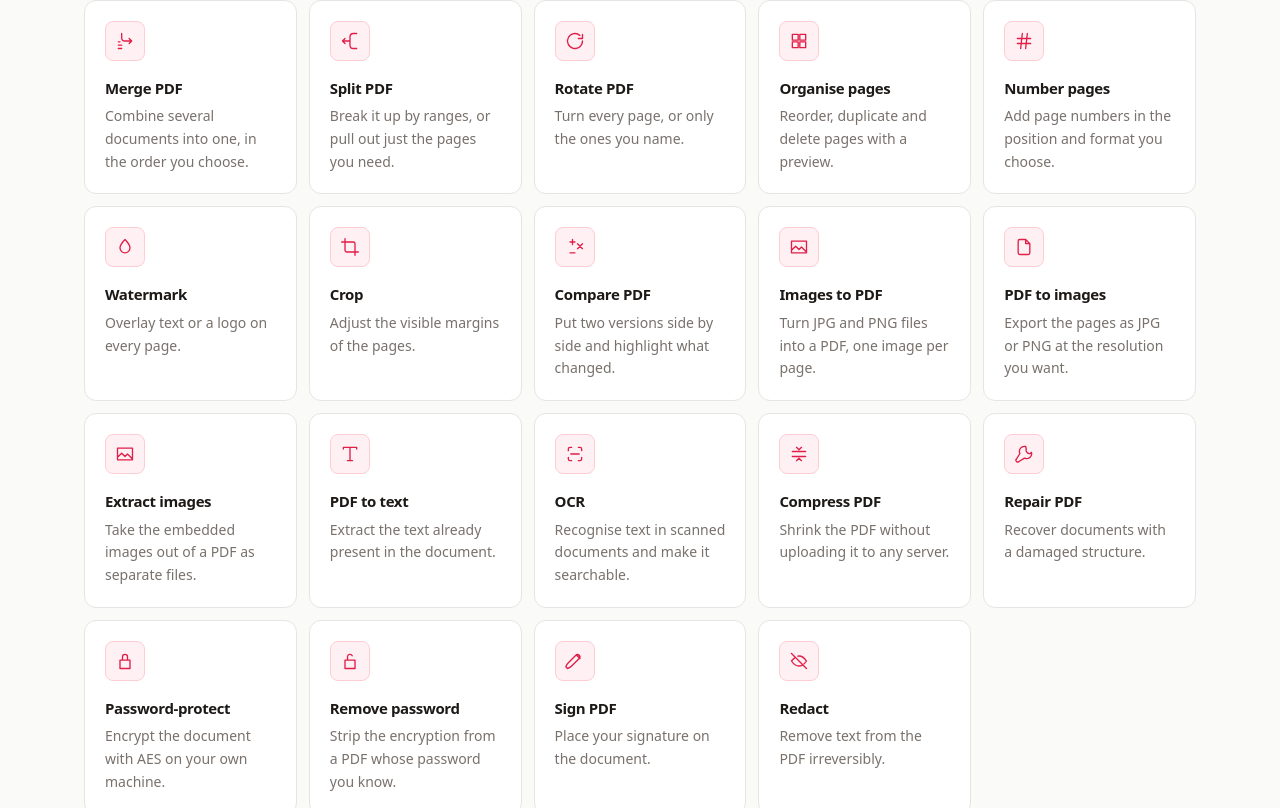
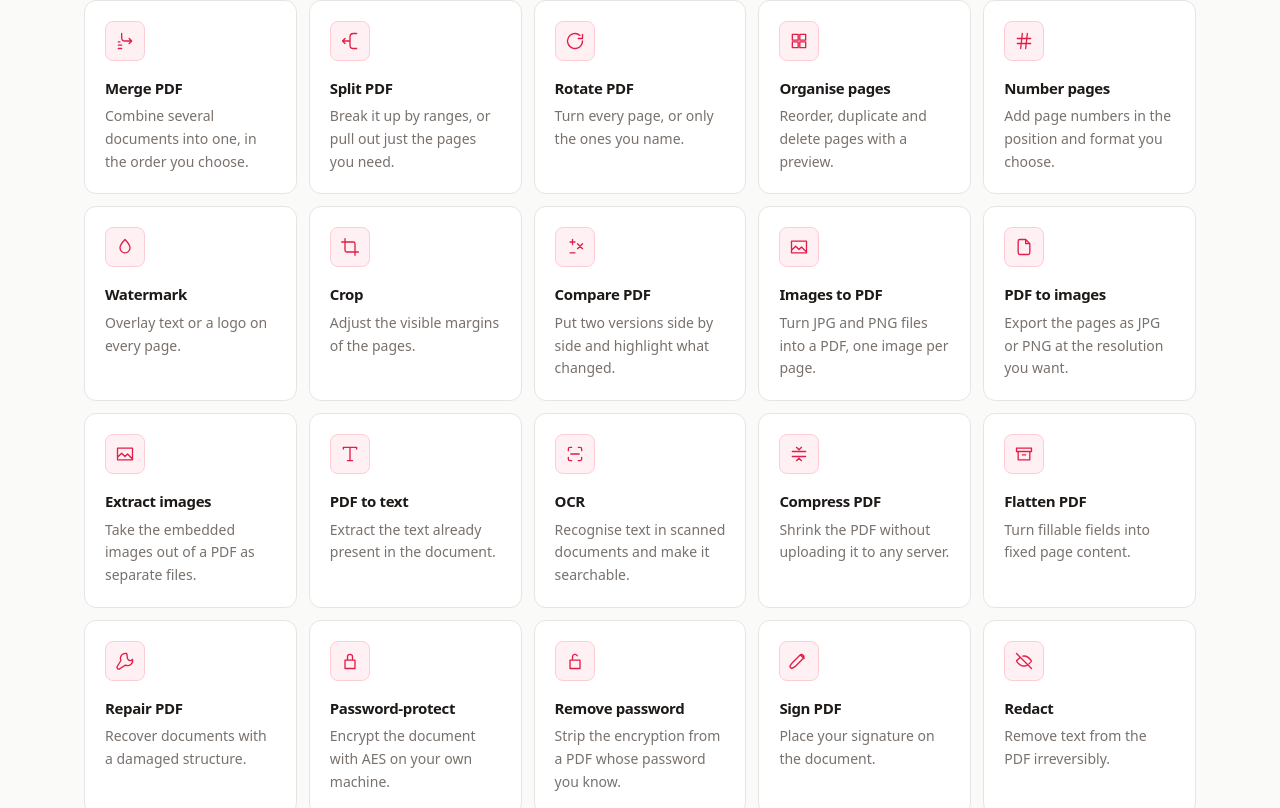
Before and after one commit to adgllorente/sofapdf, a React (Vite) app: page / in a window 1280 px wide. Shown: the part 548-1356 px from the top of the page. Built offline with nearby package versions, Linux system fonts and the light colour scheme.

Commit message:
feat: add PDF flattening tool

```diff
--- a/src/i18n/locales/en.ts
+++ b/src/i18n/locales/en.ts
@@ -230,6 +230,7 @@ export const en: typeof es = {
     ocrFailed: 'Could not recognise the text on page {n}.',
     compareNeedTwo: 'Upload two PDFs to compare.',
     compareFailed: 'Could not compare the pages.',
+    flattenFailed: 'The form fields could not be flattened.',
   },
 
   filenames: {
@@ -239,6 +240,7 @@ export const en: typeof es = {
     selection: 'selection',
     numbered: 'numbered',
     compressed: 'compressed',
+    flattened: 'flattened',
     rotated: 'rotated',
     repaired: 'repaired',
     protected: 'protected',
@@ -265,6 +267,7 @@ export const en: typeof es = {
     salvaging: 'Salvaging what is left',
     encrypting: 'Encrypting the document',
     decrypting: 'Decrypting the document',
+    flattening: 'Flattening the form fields',
     done: 'Done',
   },
 
@@ -518,6 +521,14 @@ export const en: typeof es = {
         },
       },
     },
+    flatten: {
+      name: 'Flatten PDF',
+      short: 'Turn fillable fields into fixed page content.',
+      description:
+        'Integrates the visible form values into the pages and removes their editable fields, without rasterising text or graphics.',
+      action: 'Flatten PDF',
+      note: 'Flattens AcroForm fields. They cannot be edited or filled in afterwards.',
+    },
     repair: {
       name: 'Repair PDF',
       short: 'Recover documents with a damaged structure.',
--- a/src/i18n/locales/es.ts
+++ b/src/i18n/locales/es.ts
@@ -234,6 +234,7 @@ export const es = {
     ocrFailed: 'No se pudo reconocer el texto de la página {n}.',
     compareNeedTwo: 'Sube dos PDFs para comparar.',
     compareFailed: 'No se pudo comparar las páginas.',
+    flattenFailed: 'No se pudieron aplanar los campos del formulario.',
   },
 
   /** Trozos de nombre de fichero: sin acentos ni espacios, van al disco. */
@@ -244,6 +245,7 @@ export const es = {
     selection: 'seleccion',
     numbered: 'numerado',
     compressed: 'comprimido',
+    flattened: 'aplanado',
     rotated: 'rotado',
     repaired: 'reparado',
     protected: 'protegido',
@@ -270,6 +272,7 @@ export const es = {
     salvaging: 'Rescatando lo que queda',
     encrypting: 'Cifrando el documento',
     decrypting: 'Descifrando el documento',
+    flattening: 'Aplanando los campos del formulario',
     done: 'Listo',
   },
 
@@ -524,6 +527,14 @@ export const es = {
         },
       },
     },
+    flatten: {
+      name: 'Aplanar PDF',
+      short: 'Convierte los campos rellenables en contenido fijo.',
+      description:
+        'Integra los valores visibles de los formularios en las páginas y elimina sus campos editables, sin rasterizar el texto ni los gráficos.',
+      action: 'Aplanar PDF',
+      note: 'Aplana los campos de formulario AcroForm. Después no se podrán editar ni rellenar.',
+    },
     repair: {
       name: 'Reparar PDF',
       short: 'Recupera documentos con la estructura dañada.',
--- /dev/null
+++ b/src/tools/impl/flatten.ts
@@ -0,0 +1,27 @@
+import { PDFDocument } from 'pdf-lib'
+import { t } from '@/i18n'
+import { toBlob } from '@/lib/files'
+import { baseName } from '@/lib/pages'
+import type { ToolRun } from '@/tools/types'
+
+export const run: ToolRun = async (files, _values, ctx) => {
+  const [file] = files
+
+  ctx.onProgress(0.1, t.progress.readingPdf)
+  const document_ = await PDFDocument.load(await file.arrayBuffer(), { ignoreEncryption: true })
+  const form = document_.getForm()
+
+  ctx.onProgress(0.35, t.progress.flattening)
+  try {
+    // pdf-lib integra cada apariencia en el contenido de su página y elimina el campo.
+    form.flatten()
+  } catch {
+    throw new Error(t.errors.flattenFailed)
+  }
+
+  ctx.onProgress(0.8, t.progress.writingPdf)
+  const bytes = await document_.save()
+
+  ctx.onProgress(1, t.progress.done)
+  return [{ name: `${baseName(file.name)}-${t.filenames.flattened}.pdf`, blob: toBlob(bytes) }]
+}
--- a/src/tools/registry.ts
+++ b/src/tools/registry.ts
@@ -260,6 +260,16 @@ export const TOOLS: Tool[] = [
     load: () => import('./impl/compress').then((m) => m.run),
   },
   {
+    slug: 'flatten',
+    icon: 'archive',
+    category: 'conversiones',
+    status: 'ready',
+    ...PDF,
+    multiple: false,
+    minFiles: 1,
+    load: () => import('./impl/flatten').then((m) => m.run),
+  },
+  {
     slug: 'repair',
     icon: 'wrench',
     category: 'conversiones',
--- a/src/tools/types.ts
+++ b/src/tools/types.ts
@@ -67,6 +67,7 @@ export type ToolSlug =
   | 'crop'
   | 'compare'
   | 'compress'
+  | 'flatten'
   | 'repair'
   | 'ocr'
   | 'protect'
```
